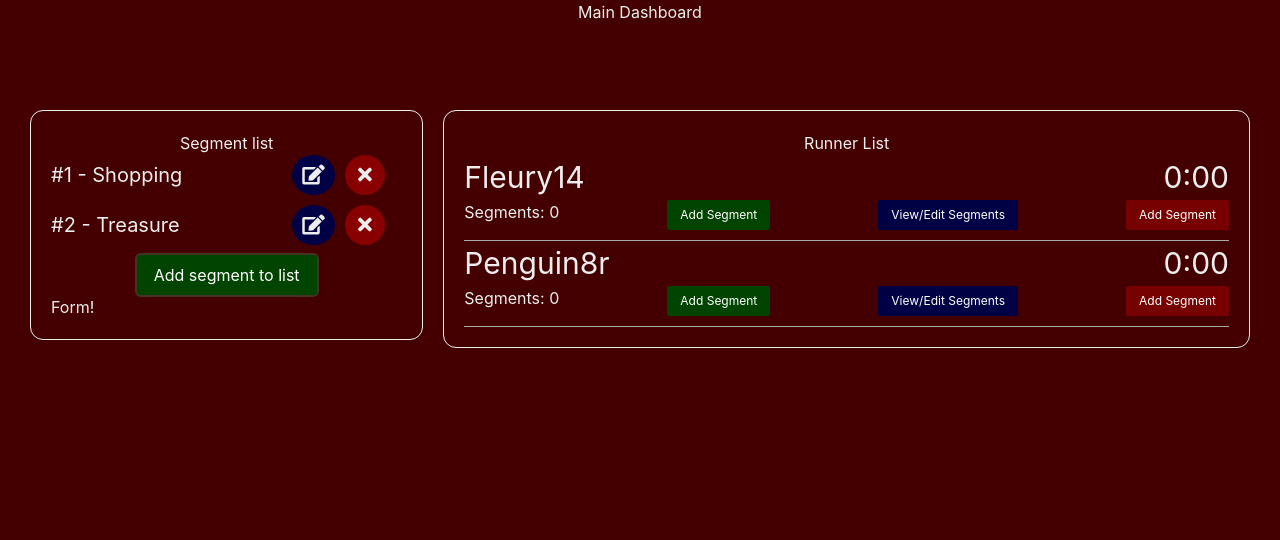
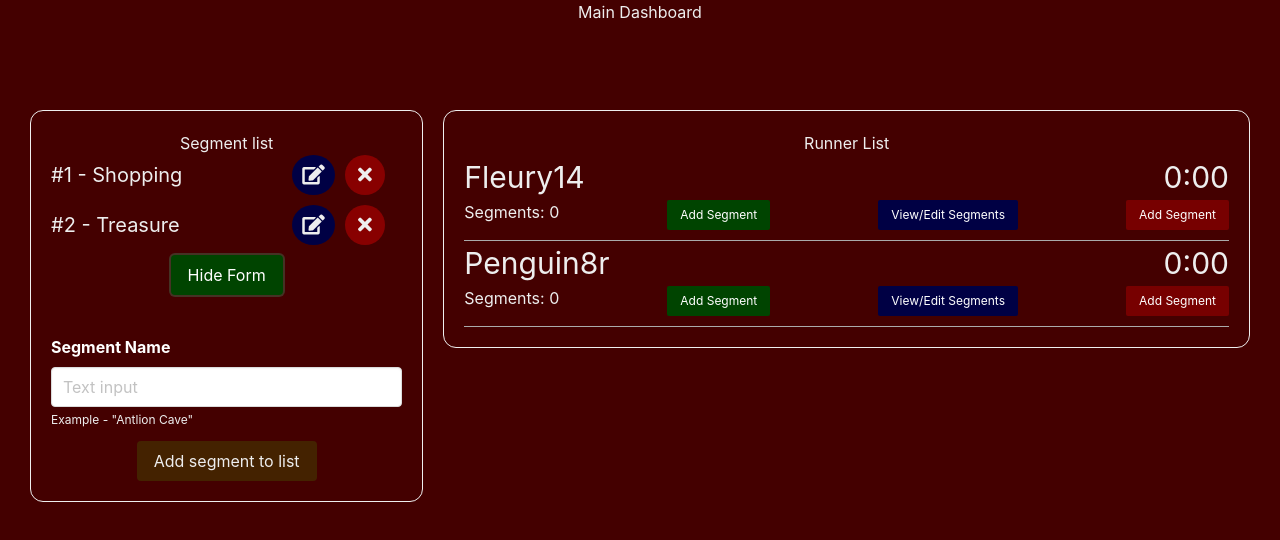
Before and after one commit to Fleury14/fe-comparison, an Angular app in the folder application/: page /main in a window 1280 px wide. Both pictures are taken after a click on the button "Add segment to list". Shown: the top 540 px of the page. Built offline with nearby package versions, Linux system fonts and the light colour scheme.

Commit message:
feat(segment-form) form markup

```diff
--- a/application/src/app/components/common/segment-form/segment-form.component.html
+++ b/application/src/app/components/common/segment-form/segment-form.component.html
@@ -1,3 +1,12 @@
 <form>
-    <p>Form!</p>
+    <div class="field">
+        <label class="label">Segment Name</label>
+        <div class="control">
+            <input class="input" type="text" placeholder="Text input">
+        </div>
+        <p class="help">Example - "Antlion Cave"</p>
+    </div>
+    <div class="button-center">
+        <button class="button is-warning">Add segment to list</button>
+    </div>
 </form>
--- a/application/src/app/components/main/segment-list/segment-list.component.html
+++ b/application/src/app/components/main/segment-list/segment-list.component.html
@@ -12,7 +12,10 @@
         </li>
     </ul>
     <div class="button-center">
-        <button class="button is-success" (click)="toggleForm()">Add segment to list</button>
+        <button class="button is-success" (click)="toggleForm()">{{ showForm ? "Hide Form" : "Add segment to list" }}</button>
     </div>
-    <fe-comp-segment-form *ngIf="showForm"></fe-comp-segment-form>
+    <div *ngIf="showForm" class="segment-list-form-container">
+        <fe-comp-segment-form></fe-comp-segment-form>
+    </div>
+
 </div>
--- a/application/src/app/components/main/segment-list/segment-list.component.scss
+++ b/application/src/app/components/main/segment-list/segment-list.component.scss
@@ -29,3 +29,7 @@
     display: flex;
     justify-content: center;
 }
+
+.segment-list-form-container {
+    margin-top: 40px;
+}
--- a/application/src/styles.scss
+++ b/application/src/styles.scss
@@ -37,20 +37,35 @@ html {
     padding: 10px 13.1125px;
 }
 
+
+.button-center {
+    display: flex;
+    justify-content: center;
+}
+
 //BULMNA OVERWRITES
 
 .button.is-success {
     background-color: #004400;
+    transition: 0.2s all;
 }
 
 .button.is-warning {
     background-color: #442200;
+    color: #eee;
+    transition: 0.2s all;
 }
 
 .button.is-primary {
     background-color: #000044;
+    transition: 0.2s all;
 }
 
 .button.is-danger {
     background-color: #770000;
+    transition: 0.2s all;
 }
+
+label.label {
+    color: #fff;
+}
```
